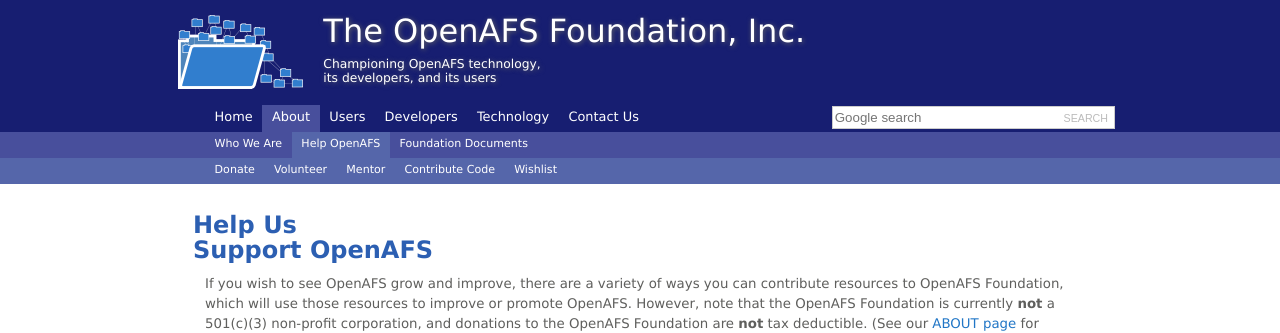
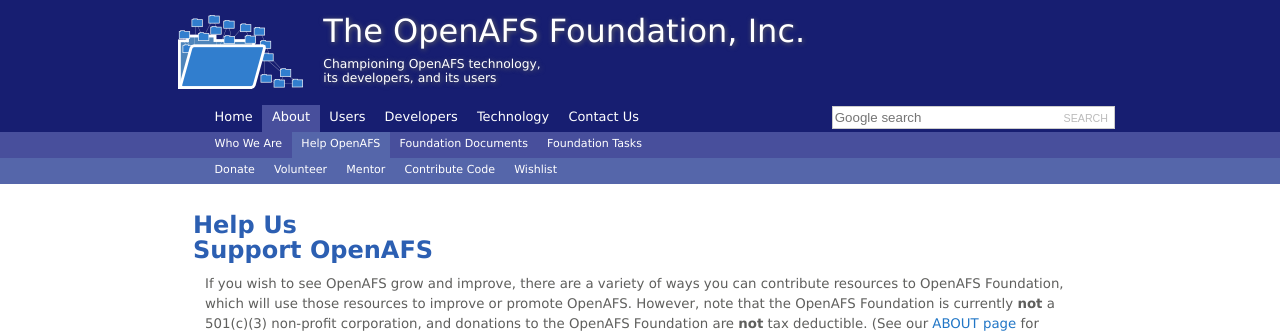
Before and after one commit to openafsfoundation/openafsfoundation.org, a Jekyll site: the page built from help/index.md, in a window 1280 px wide. Shown: the top 333 px of the page. Built offline with Jekyll 4.4.1, drawn with Linux system fonts in a browser that asks for light colours.

Commit message:
start a new page for foundation tasks

```diff
--- a/_data/nav.yaml
+++ b/_data/nav.yaml
@@ -21,6 +21,7 @@
         - name: Finances
           url: about/finance/
 
+
     - name: Help OpenAFS
       id: help
       url: help/
@@ -43,6 +44,9 @@
     - name: Foundation Documents
       id: docs
       url: docs/
+
+    - name: Foundation Tasks
+      url: about/tasks/
 
 - name: Users
   id: users
```
Also changed, not shown: about/tasks/index.md (added, +6 -0 lines).
